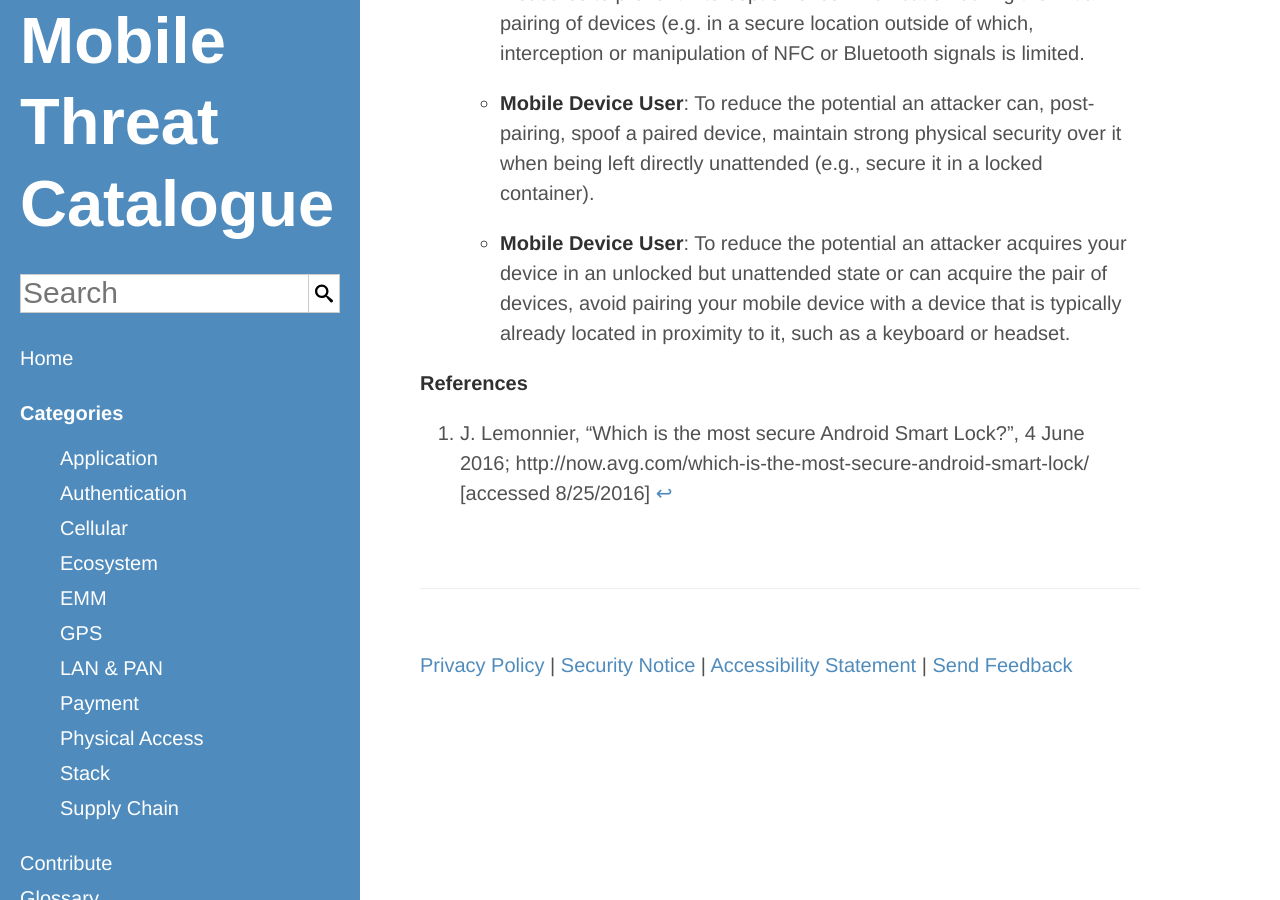
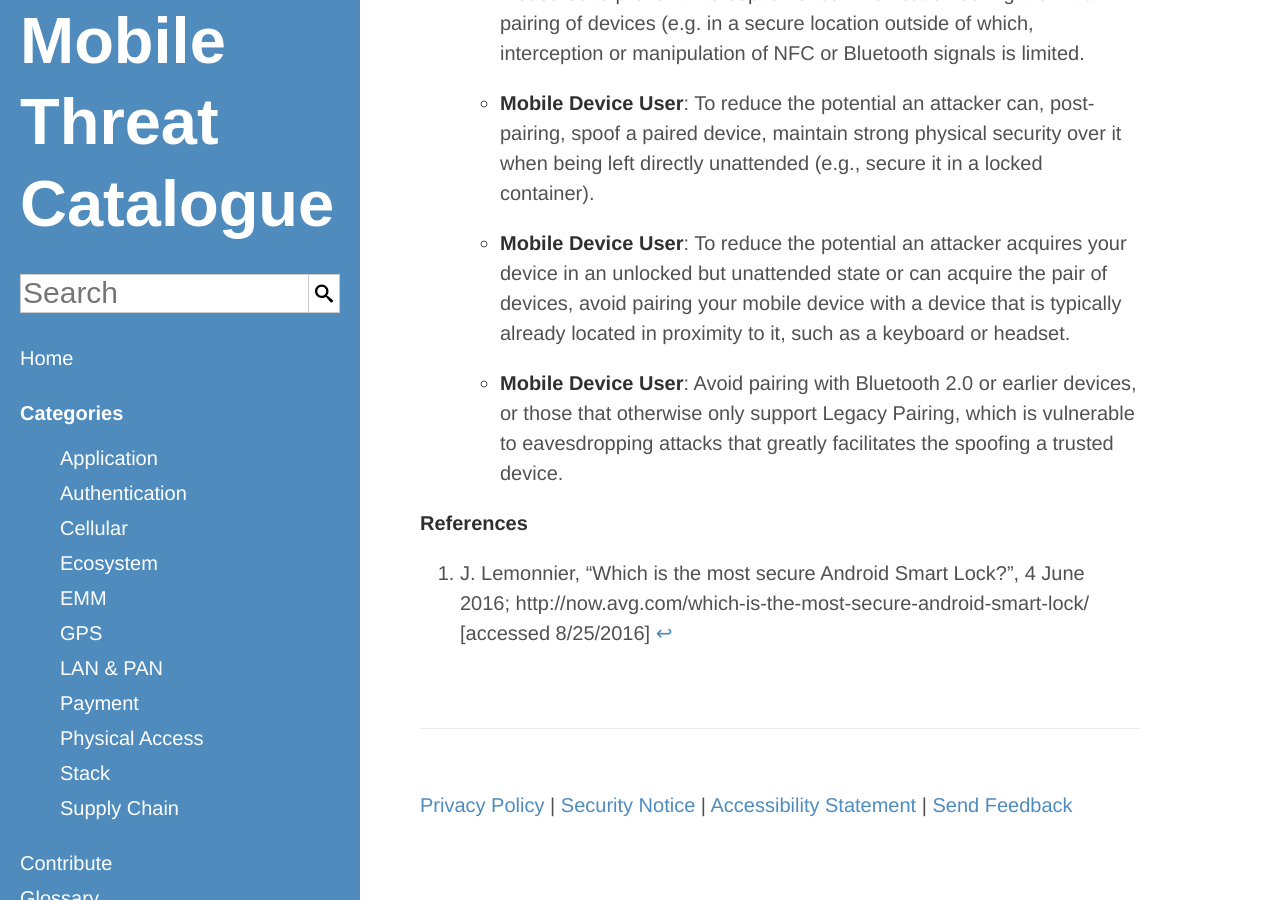
Before and after one commit to usnistgov/mobile-threat-catalogue, a Jekyll site: the page built from _authentication-threats/AUT-6.md, in a window 1280 px wide and 900 px high, scrolled down 972 px. Built offline with Jekyll 4.4.1, drawn with Linux system fonts in a browser that asks for light colours.

Commit message:
#114: Added countermeasure related to Bluetooth
Updating Bluetooth threats and countermeasures had overlap with authentication via paired Bluetooth devices; added countermeasure to avoid using auto-unlock functionality with Bluetooth devices that support vulnerable Legacy Pairing.

```diff
--- a/_authentication-threats/AUT-6.md
+++ b/_authentication-threats/AUT-6.md
@@ -15,4 +15,6 @@
             - Mobile Device User
         "To reduce the potential an attacker acquires your device in an unlocked but unattended state or can acquire the pair of devices, avoid pairing your mobile device with a device that is typically already located in proximity to it, such as a keyboard or headset.":
             - Mobile Device User
+        "Avoid pairing with Bluetooth 2.0 or earlier devices, or those that otherwise only support Legacy Pairing, which is vulnerable to eavesdropping attacks that greatly facilitates the spoofing a trusted device.":
+            - Mobile Device User
 ---
```
